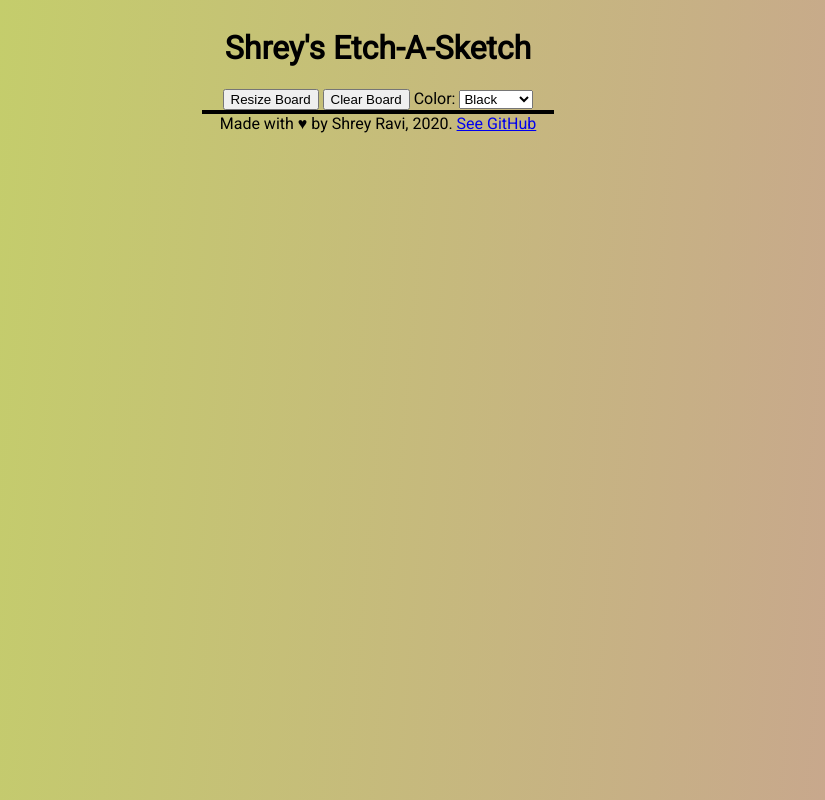
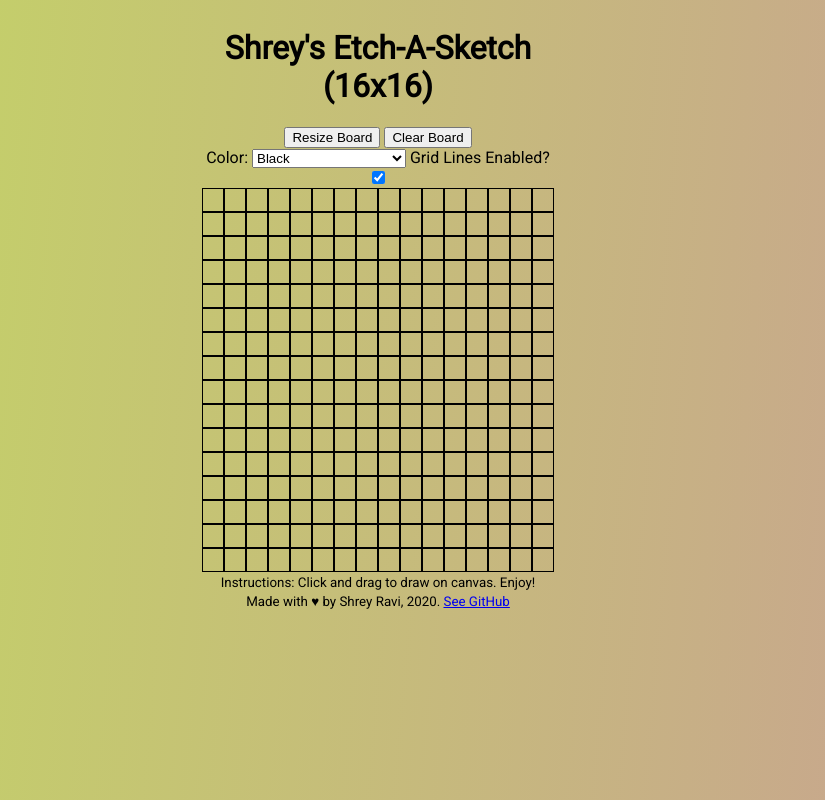
Before and after one commit to ShreyRavi/etch-a-sketch-js, a plain HTML site: page index.html in a window 1280 px wide. Shown: the whole page, without its empty margins (262-1087 px from the left). Drawn offline with Linux system fonts and the light colour scheme.

Commit message:
working blank color etch a sketch

```diff
--- a/etchasketch.js
+++ b/etchasketch.js
@@ -4,55 +4,118 @@
 
 //constants
 const screenWidth = 352.0; //the fixed width/height of the grid
-let dimensions = 2; //meaning a 16x16 grid
+let dimensions = 16; //meaning a 16x16 grid
+let gridLinesChecked = true;
+let color = 'black';
+let isMouseDown = false;
 
 //helper method to draw a blank grid, takes in screenWidth and dimensions
 function draw(dim, wid) {
     console.log("draw called with " + dim.toString() + " dimensions and " + wid.toString() + " screen width.");
     let widthOfSquares = Math.floor(wid / dim);
     console.log("width of squares are " + widthOfSquares.toString());
+    document.getElementById("heading").innerHTML = "Shrey's Etch-A-Sketch ("+ dim.toString() + "x" + dim.toString() + ")";
+    document.getElementById("board").style.gridTemplateColumns = 'repeat(${dim}, 1fr)';
+    document.getElementById("board").style.gridTemplateRows = 'repeat(${dim}, 1fr)';
+    document.getElementById("board").style.padding = '0px';
+    document.getElementById("board").style.margin = '0px';
+    if (gridLinesChecked) {
+        document.getElementById("board").style.border = "0px black solid";
+    }
+    else {
+        document.getElementById("board").style.border = "1px black solid";
+    }
     var inner_iter;
     var outer_iter;
     var wrapperDiv;
     for (outer_iter = 0; outer_iter < dim; outer_iter++) {
         wrapperDiv = document.createElement("div");
-        wrapperDiv.style.display = "flex";
-        wrapperDiv.style.flexDirection = "row";
-        wrapperDiv.style.alignItems = "stretch";
-        wrapperDiv.style.alignContent = "stretch";
-        wrapperDiv.style.flex = "1";
+        wrapperDiv.style.display = 'flex';
+        wrapperDiv.style.flexDirection = 'row';
+        wrapperDiv.style.margin = '0px';
+        wrapperDiv.style.padding = '0px';
+        wrapperDiv.style.maxWidth = '352px';
         for (inner_iter = 0; inner_iter < dim; inner_iter++) {
             let newDiv = document.createElement("div");
-            //newDiv.style.width = widthOfSquares.toString() + "px";
-            //newDiv.style.height = widthOfSquares.toString() + "px";
-            newDiv.style.flex = "1";
-            newDiv.style.border = "solid 1px";
-            newDiv.style.margin = "0px";
-            newDiv.style.padding = "0px";
+            newDiv.style.width = widthOfSquares.toString() + "px";
+            newDiv.style.height = widthOfSquares.toString() + "px";
+            newDiv.addEventListener("mouseover", function(){colorTile(newDiv)}, false);
+            if (gridLinesChecked)
+                newDiv.style.border = '0.1px black solid';
+            newDiv.style.margin = '0px';
+            newDiv.style.padding = '0px';
             wrapperDiv.appendChild(newDiv);
         }
         document.getElementById("board").appendChild(wrapperDiv);
     }
 }
 
+//function to color each div when clicked
+function colorTile(tileToColor) {
+    console.log("coloring happening with tile " + tileToColor.toString());
+    if (!isMouseDown){
+        return;
+    }
+    if (color === "black") {
+        tileToColor.style.background = "black";
+    }
+    else if (color === "gradient") {
+
+    }
+    else if (color === "random") {
+
+    }
+    else {
+        console.log("error: incorrect color setting");
+    }
+}
+
 //called when the etch-a-sketch is first loaded
 function startup() {
     console.log("startup called");
+    document.body.addEventListener("mousedown", function() {isMouseDown = true;}, false);
+    document.body.addEventListener("mouseup", function() {isMouseDown = false;}, false);
+    document.getElementById("board").innerHTML = "";
     draw(dimensions, screenWidth);
 }
 
 //called when the resize button is clicked
 function resize() {
     console.log("resize called");
+    let newDim = prompt("Please enter the new dimensions (X by X grid, max 352): ");
+    if (parseInt(newDim) > 352) {
+        alert("Sorry, maximum dimensions are 352!");
+        dimensions = 352;
+    }
+    else if (newDim === null) {
+        alert("Error: incorrect or blank input!");
+        return;
+    }
+    else {
+        dimensions = parseInt(newDim);
+    }
+    document.getElementById("board").innerHTML = "";
+    draw(dimensions, screenWidth);
 }
 
 //called when the clear button is clicked
 function clearScreen() {
     console.log("clear called");
+    document.getElementById("board").innerHTML = "";
+    draw(dimensions, screenWidth);
 }
 
 //called when the color select is manipulated
 function colorChange() {
     const currColor = document.getElementById("color-select").value;
     console.log("color change called with " + currColor);
+    color = currColor;
 }
+
+//called when the grid lines checkbox is changed
+function gridLinesChange() {
+    gridLinesChecked = document.getElementById("grid-lines-checkbox").checked;
+    console.log("grid lines changed checkbox changed to: " + gridLinesChecked);
+    document.getElementById("board").innerHTML = "";
+    draw(dimensions, screenWidth);
+}
--- a/index.html
+++ b/index.html
@@ -12,20 +12,28 @@
     </head>
     <body onload="startup()">
         <div class="app">
-            <div class="heading"><h1>Shrey's Etch-A-Sketch</h1></div>
+            <div class="heading"><h1 id="heading">Shrey's Etch-A-Sketch</h1></div>
             <div class="controls">
                 <button onclick="resize()" type="button">Resize Board</button>
-                <button onclick="clearScreen()" type="button">Clear Board</button>
+                <button onclick="clearScreen()" type="button">Clear Board</button> <br />
                 <label for="color-select">Color: </label>
                 <select onchange="colorChange()" id="color-select">
                     <option value="black">Black</option>
-                    <option value="gradient">Gradient</option>
-                    <option value="random">Random</option>
+                    <option value="gradient">Gradient (not working)</option>
+                    <option value="random">Random (not working)</option>
                 </select>
+                <label for="grid-lines-checkbox">Grid Lines Enabled?</label>
+                <input type="checkbox" onchange="gridLinesChange()" id="grid-lines-checkbox" value="GridLines" checked></input>
             </div>
             <div class="board" id="board"></div>
             <div class="footer">
-                <footer>Made with &hearts; by Shrey Ravi, 2020. <a href="https://github.com/ShreyRavi/etch-a-sketch-js">See GitHub</a></footer>
+                <footer>
+                    <small>
+                        Instructions: Click and drag to draw on canvas. Enjoy!
+                        <br />
+                        Made with &hearts; by Shrey Ravi, 2020. <a href="https://github.com/ShreyRavi/etch-a-sketch-js">See GitHub</a>
+                    </small>
+                </footer>
             </div>
         </div>
     </body>
--- a/style.css
+++ b/style.css
@@ -40,8 +40,6 @@ body {
 }
 
 .board {
-    display: flex;
-    flex-direction: column;
-    flex: 1;
-    height: 100%;
+    display: grid;
+    max-width: 352px;
 }
```
